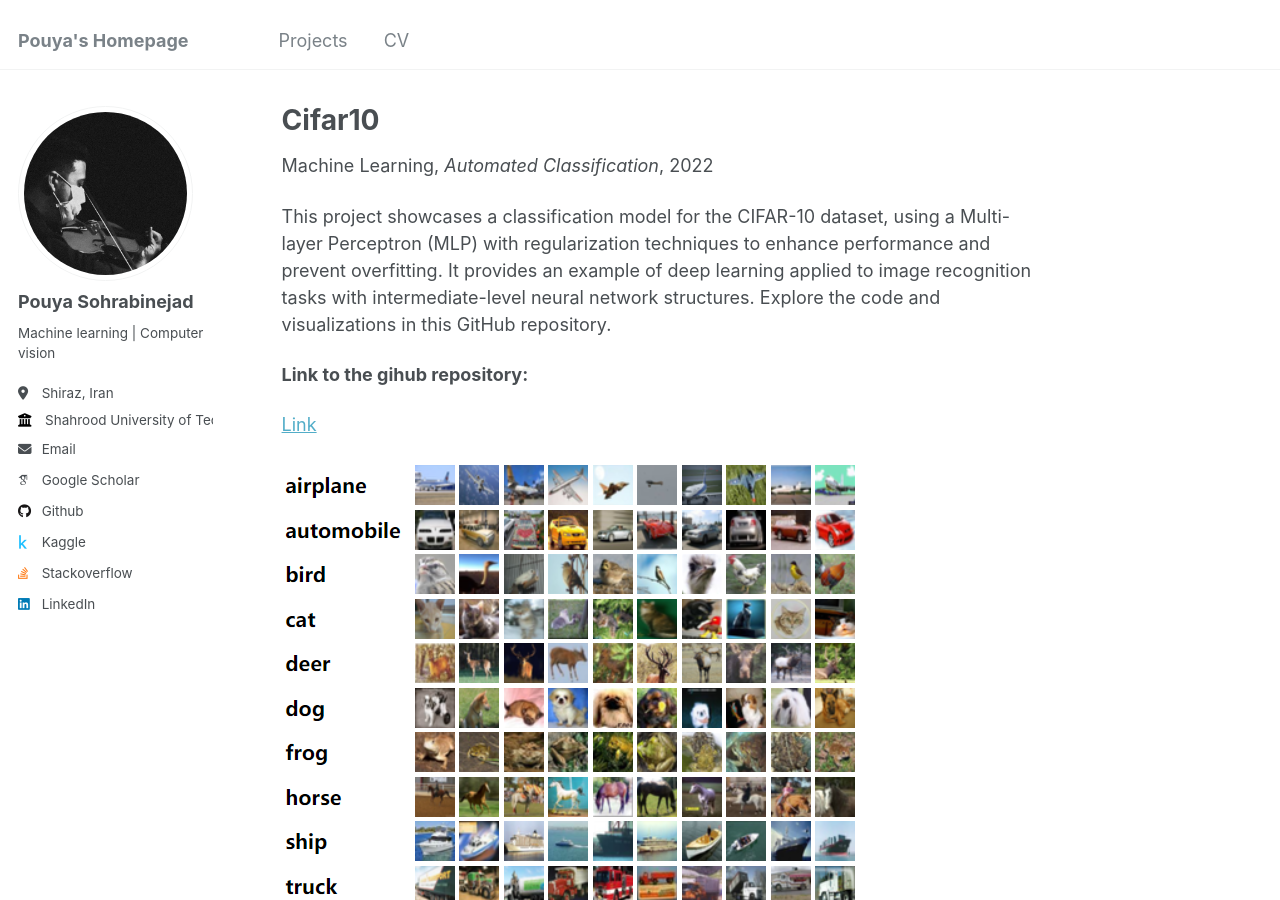
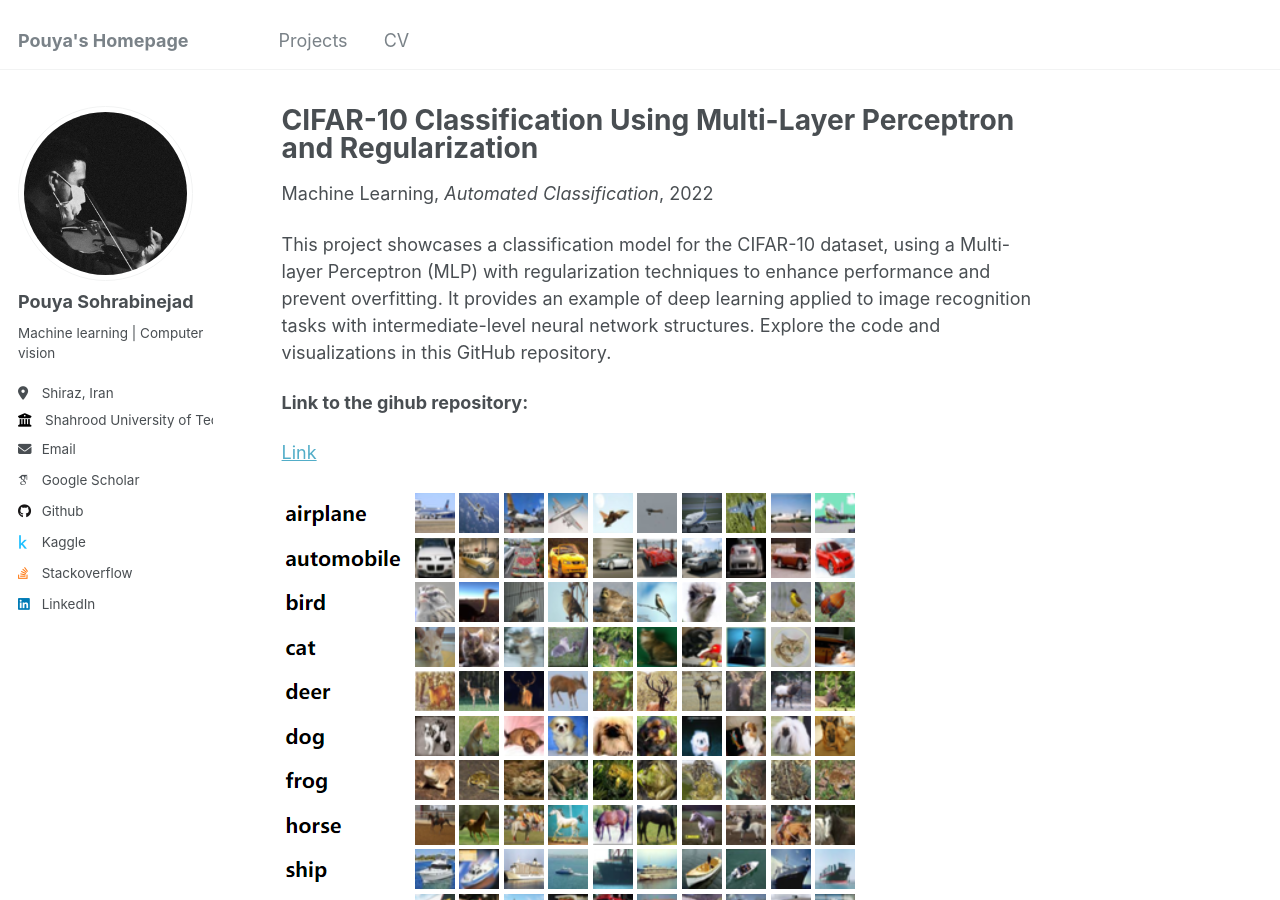
Before and after one commit to PouyaSonej/PouyaSonej.github.io, a Jekyll site: the page built from _teaching/project-4.md, in a window 1280 px wide and 900 px high. Built offline with Jekyll 4.4.1, drawn with Linux system fonts in a browser that asks for light colours; some web fonts are replaced.

Commit message:
Update project-4.md

```diff
--- a/_teaching/project-4.md
+++ b/_teaching/project-4.md
@@ -1,5 +1,5 @@
 ---
-title: "Cifar10"
+title: "CIFAR-10 Classification Using Multi-Layer Perceptron and Regularization"
 collection: teaching
 type: "Machine Learning"
 permalink: /teaching/project-4
@@ -8,7 +8,8 @@ date: 2022-04-01
 location: "Shiraz, Iran"
 ---
 
-This project showcases a classification model for the CIFAR-10 dataset, using a Multi-layer Perceptron (MLP) with regularization techniques to enhance performance and prevent overfitting. It provides an example of deep learning applied to image recognition tasks with intermediate-level neural network structures. Explore the code and visualizations in this GitHub repository.
+This project showcases a classification model for the CIFAR-10 dataset, using a Multi-layer Perceptron (MLP) with regularization techniques to enhance performance and prevent overfitting.
+It provides an example of deep learning applied to image recognition tasks with intermediate-level neural network structures. Explore the code and visualizations in this GitHub repository.
 
 **Link to the gihub repository:**
 
```
